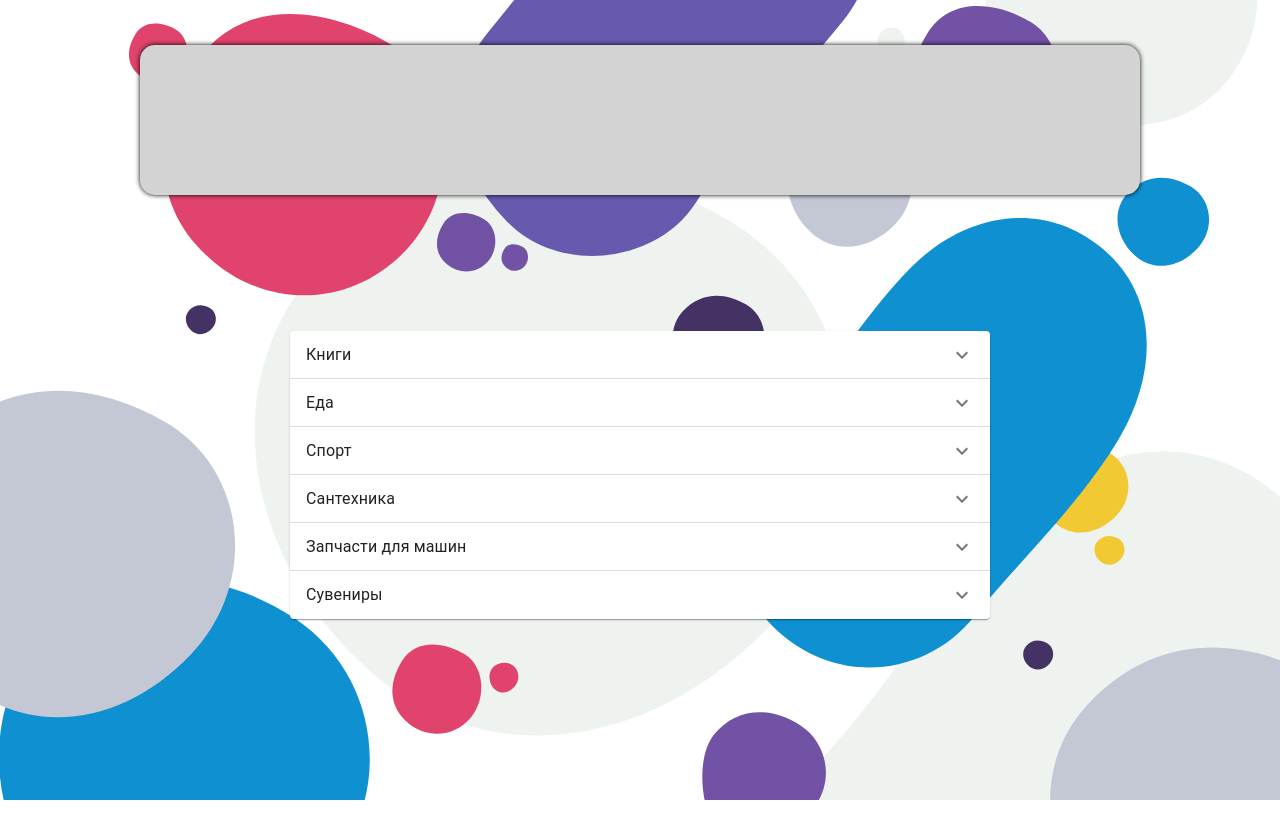
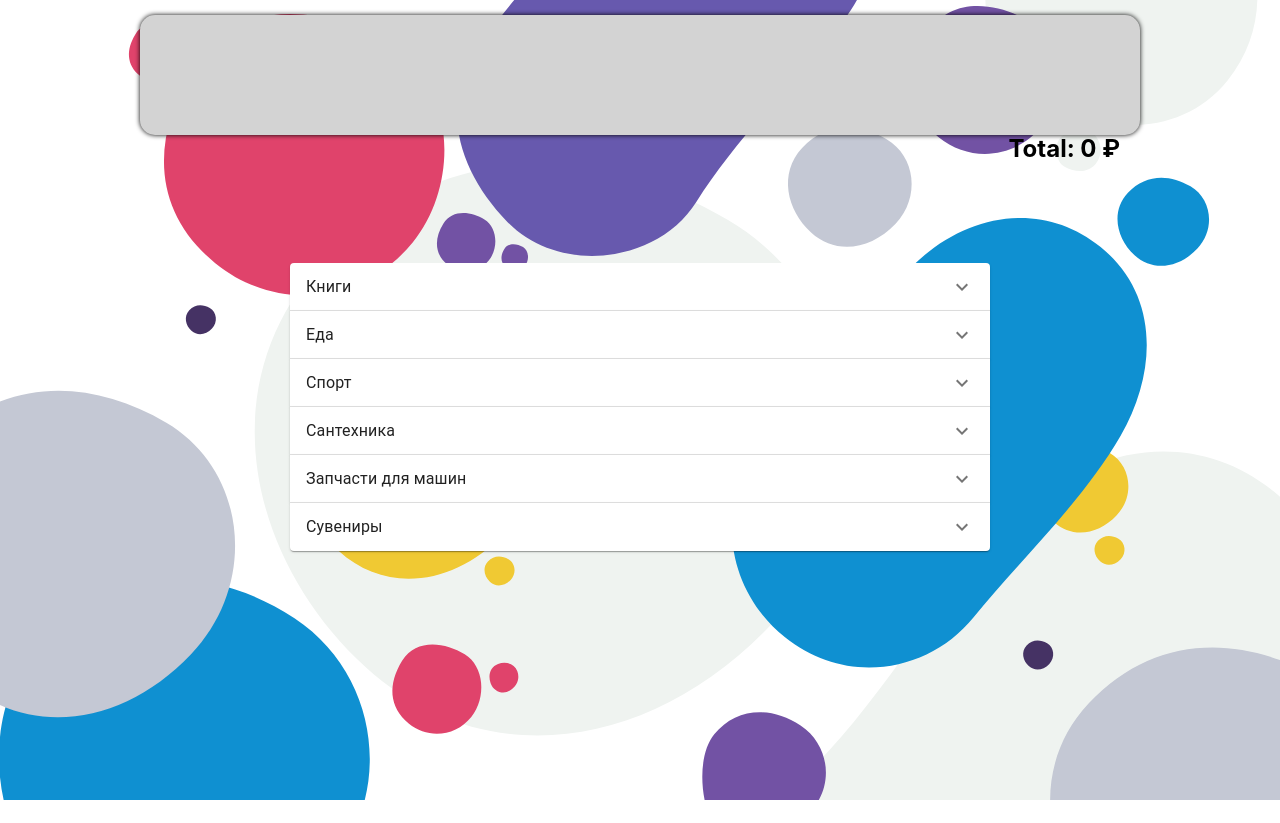
Before and after one commit to majklfly/nakukop, a React (Create React App) app: page / in a window 1280 px wide. Before the commit the page ends 800 px from the top, so only its background shows below. Built offline with nearby package versions, Linux system fonts and the light colour scheme.

Commit message:
added total

```diff
--- a/src/components/CardSlider.tsx
+++ b/src/components/CardSlider.tsx
@@ -5,12 +5,13 @@ import styled from "styled-components";
 import { RootState } from "../redux/reducers/rootReducer";
 import { useSelector } from "react-redux";
 
-import { CartCard } from "./CartCard";
+import { CartCard } from "../components/CartCard";
 
 const Container = styled.div`
   width: 90%;
   height: 90%;
   display: flex;
+  position: relative;
   flex-direction: row;
   align-items: center;
   overflow: scroll;
--- a/src/components/CartCard.tsx
+++ b/src/components/CartCard.tsx
@@ -36,8 +36,11 @@ const CustomCard = styled(Card)`
   border-radius: 10px;
 `;
 
-const CustomTypography = styled.h4`
-  font-size: clamp(15px, 0.4vw, 20px);
+const CustomTypography = styled.p`
+  font-size: clamp(11px, 0.4vw, 20px);
+  text-align: center;
+  display: flex;
+  justify-content: center;
 `;
 
 interface props {
--- /dev/null
+++ b/src/components/TotalCart.tsx
@@ -0,0 +1,24 @@
+import React from "react";
+
+import styled from "styled-components";
+
+import { RootState } from "../redux/reducers/rootReducer";
+import { useSelector } from "react-redux";
+
+const Container = styled.div`
+  position: absolute;
+  right: 2%;
+  bottom: -40%;
+`;
+
+interface props {}
+
+export const TotalCart: React.FC<props> = (props) => {
+  const { total } = useSelector((state: RootState) => state.cartReducer);
+
+  return (
+    <Container>
+      <h1>Total: {total} ₽</h1>
+    </Container>
+  );
+};
--- a/src/containers/GoodsContainer.tsx
+++ b/src/containers/GoodsContainer.tsx
@@ -8,13 +8,14 @@ import { RootState } from "../redux/reducers/rootReducer";
 import { useSelector } from "react-redux";
 
 const Container = styled.div`
-  width: 100%;
+  width: 80%;
   height: 70vh;
+  margin-top: 10%;
   overflow: scroll;
   max-width: 1500px;
   display: flex;
   align-items: center;
-  justify-content: center;
+  justify-content: flex-start;
   flex-direction: column;
   ::-webkit-scrollbar {
     display: none;
--- a/src/containers/ShoppingCartContainer.tsx
+++ b/src/containers/ShoppingCartContainer.tsx
@@ -2,13 +2,16 @@ import React from "react";
 import styled from "styled-components";
 
 import { CardSlider } from "../components/CardSlider";
+import { TotalCart } from "../components/TotalCart";
 
 const Container = styled.section`
   width: 90vw;
   max-width: 1000px;
   border-radius: 15px;
   height: 15vh;
-  min-height: 150px;
+  position: relative;
+  min-height: 120px;
+  margin-top: 15px;
   display: flex;
   justify-content: space-evenly;
   align-items: center;
@@ -21,6 +24,7 @@ export const ShoppingCartContainer = () => {
   return (
     <Container>
       <CardSlider />
+      <TotalCart />
     </Container>
   );
 };
--- a/src/redux/slices/cartSlice.tsx
+++ b/src/redux/slices/cartSlice.tsx
@@ -10,7 +10,7 @@ const cartSlice = createSlice({
   reducers: {
     addToCart(state, action: PayloadAction<any>) {
       const data = action.payload;
-      const id = data.cartItems[1];
+      const id = data.cartItems[7];
       if (!state[id]) {
         state[id] = { items: data.cartItems, amount: 1 };
       } else {
@@ -20,9 +20,12 @@ const cartSlice = createSlice({
     },
     updateCart(state, action: PayloadAction<any>) {
       const data = action.payload;
-      const id = data.cartItems[1];
+      console.log("data", data);
+      const id = data.cartItems[7];
+      const value = data.cartItems[1];
       if (state[id]) {
         state[id].amount -= 1;
+        state.total -= value;
       }
     },
   },
```
Also changed, not shown: 1 other file (tests, documents, lock files or other folders).
